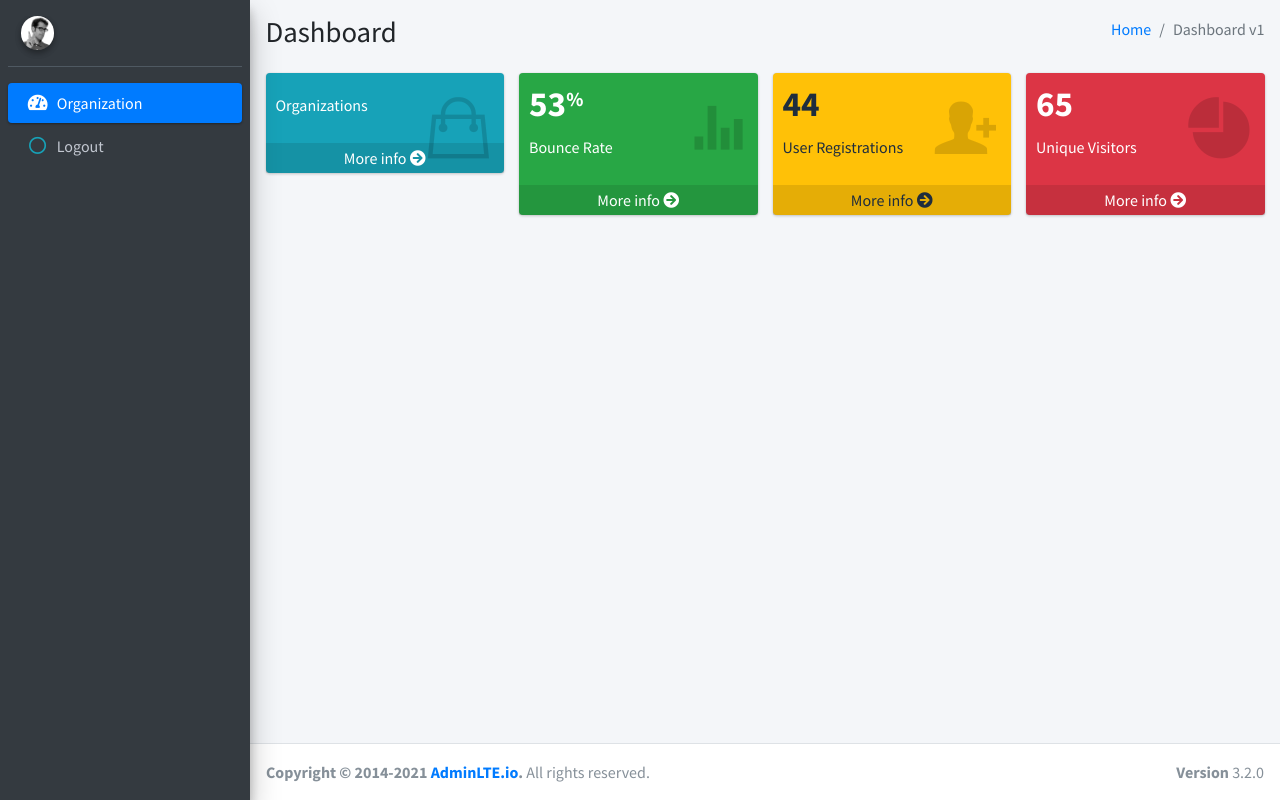
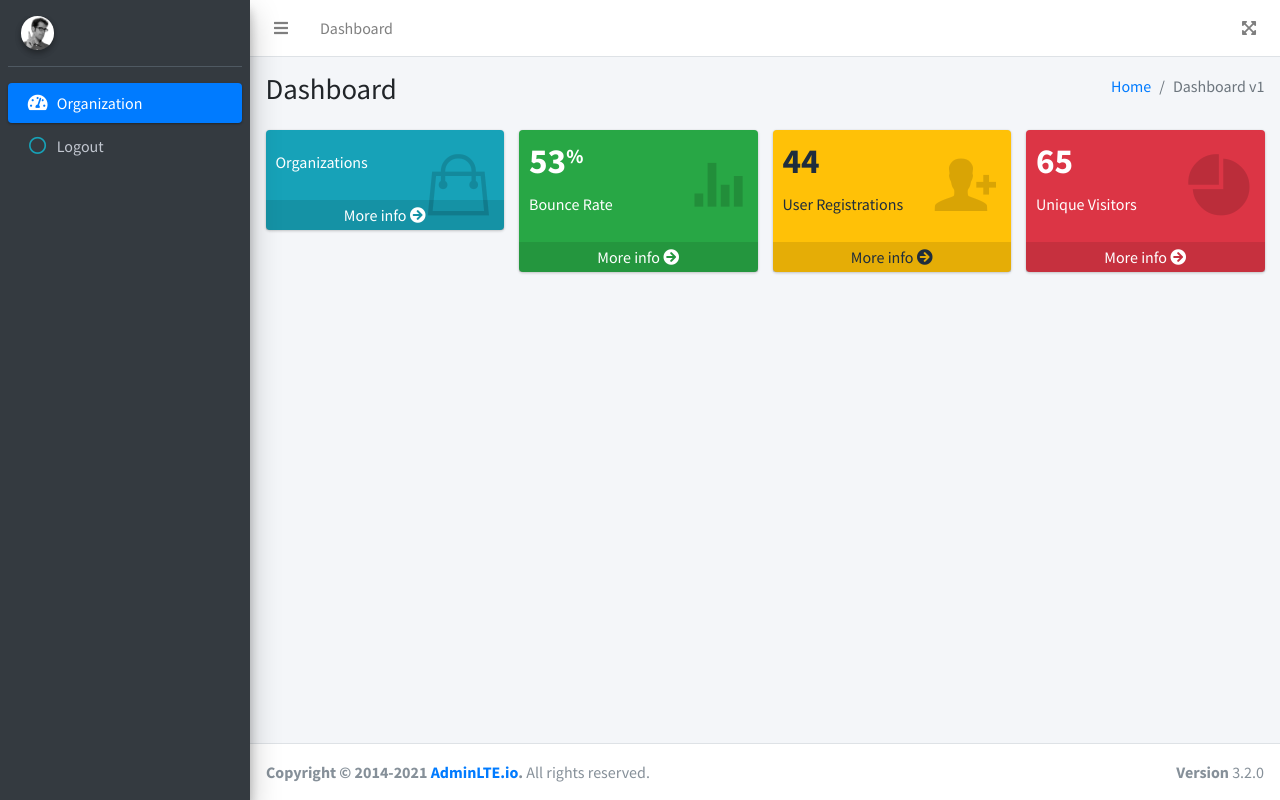
Before and after one commit to bhupalxettrichhetri/work_cms, a Django app: template templates/dashboard/homepage.html in a window 1280 px wide. Run offline with Django 4.2, Linux system fonts and the light colour scheme; the template is opened without the code that fills it, so the values that code supplies are empty; some libraries are stand-ins or nearby versions.

Commit message:
nav bar added on dashboard

```diff
--- a/templates/dashboard/homepage.html
+++ b/templates/dashboard/homepage.html
@@ -1,6 +1,33 @@
 {% extends 'dashboard/adminLTE/base.html' %}
 {% load static %}
 {% block content %}
+
+<nav class="main-header navbar navbar-expand navbar-white navbar-light">
+    <!-- Left navbar links -->
+    <ul class="navbar-nav">
+      <li class="nav-item">
+        <a class="nav-link" data-widget="pushmenu" href="#" role="button"><i class="fas fa-bars"></i></a>
+      </li>
+      <li class="nav-item d-none d-sm-inline-block">
+        <a href="{% url 'dashboard:dashboard' %}" class="nav-link">Dashboard</a>
+      </li>
+    </ul>
+
+    <!-- Right navbar links -->
+    <ul class="navbar-nav ml-auto">
+      <li class="nav-item">
+        <a class="nav-link" data-widget="fullscreen" href="#" role="button">
+          <i class="fas fa-expand-arrows-alt"></i>
+        </a>
+      </li>
+      <!-- <li class="nav-item">
+        <a class="nav-link" data-widget="control-sidebar" data-controlsidebar-slide="true" href="#" role="button">
+          <i class="fas fa-th-large"></i>
+        </a>
+      </li> -->
+    </ul>
+</nav>
+
 <div class="content-wrapper">
     <!-- Content Header (Page header) -->
     <div class="content-header">
```
